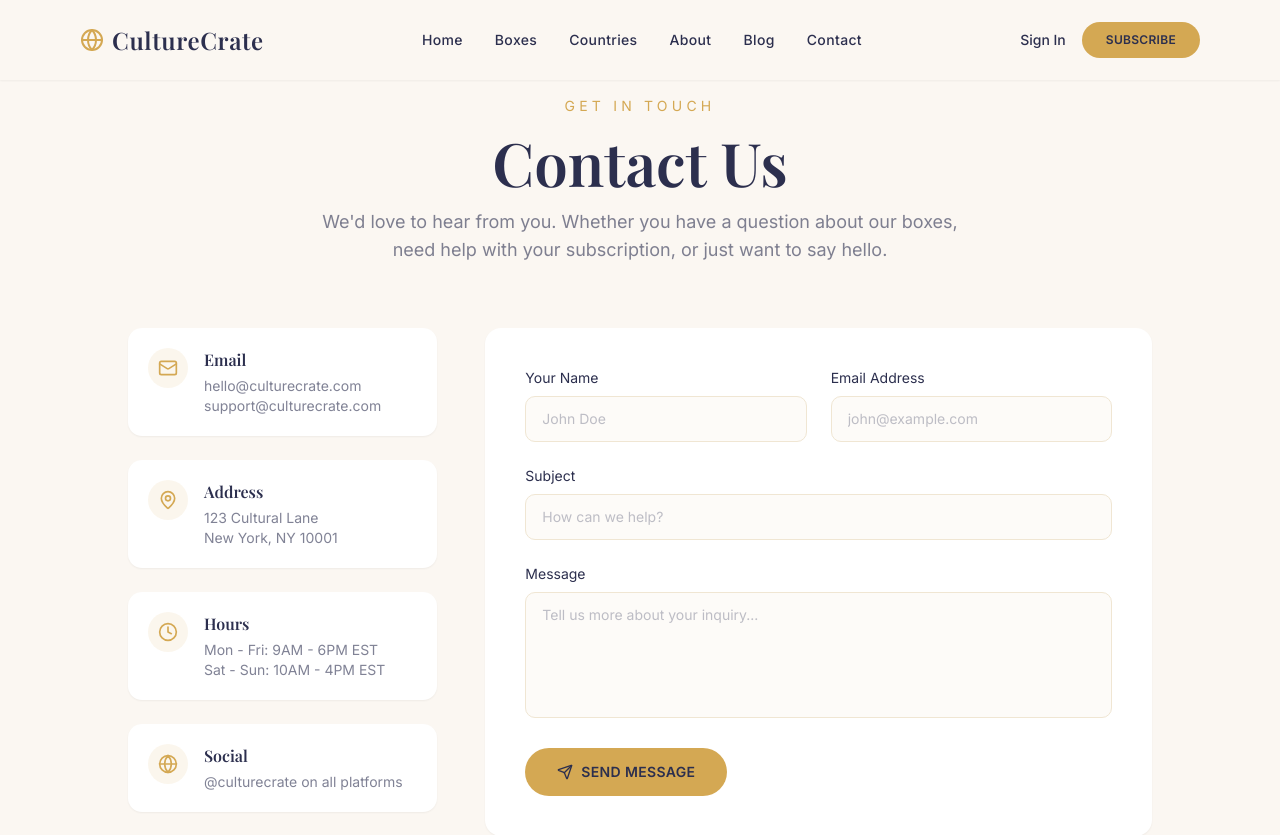
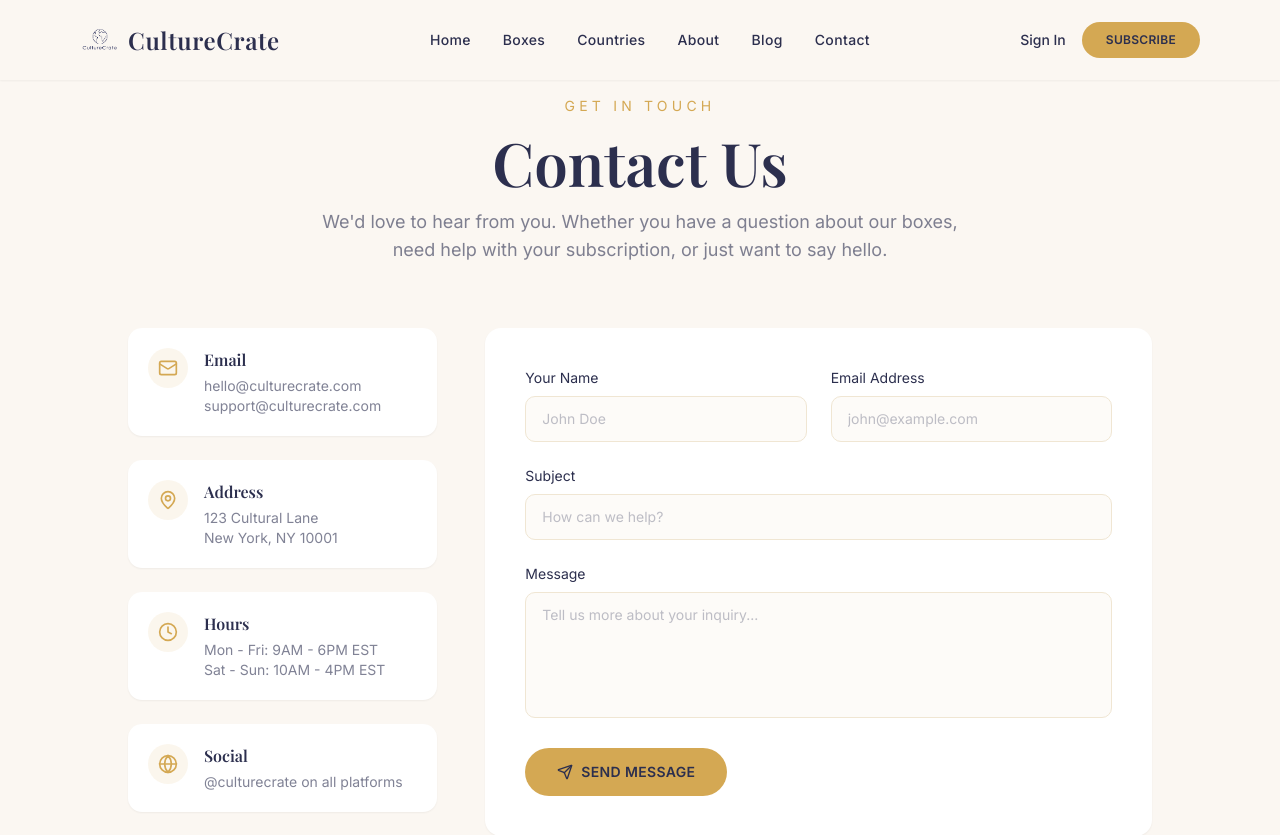
Before and after one commit to GosTsimo/CultureCrate, a React (Vite) app in the folder app/: page /contact in a window 1280 px wide. Shown: the top 835 px of the page. Built offline with nearby package versions, Linux system fonts and the light colour scheme; a web font is replaced by a local one.

Commit message:
Refactor code structure for improved readability and maintainability

```diff
--- a/app/src/components/Navbar.tsx
+++ b/app/src/components/Navbar.tsx
@@ -1,6 +1,6 @@
 import { useState, useEffect } from 'react';
 import { Link, useLocation } from 'react-router-dom';
-import { Menu, X, Globe } from 'lucide-react';
+import { Menu, X } from 'lucide-react';
 
 const navLinks = [
   { label: 'Home', path: '/' },
@@ -43,7 +43,11 @@ export default function Navbar() {
         <div className="flex items-center justify-between h-16 md:h-20">
           {/* Logo */}
           <Link to="/" className="flex items-center gap-2 group">
-            <Globe className={`w-6 h-6 transition-colors duration-300 ${showSolid ? 'text-gold' : 'text-gold'}`} />
+            <img
+              src="/logo/blue.png"
+              alt="CultureCrate Logo"
+              className="w-10 h-10 object-contain"
+            />
             <span className={`font-display text-xl md:text-2xl font-semibold tracking-wide transition-colors duration-300 ${showSolid ? 'text-navy' : 'text-cream'}`}>
               CultureCrate
             </span>
```
Also changed, not shown: app/public/logo/blue.png (added), 1 other file (tests, documents, lock files or other folders).
